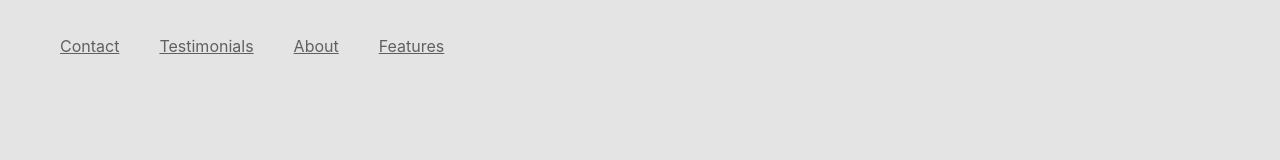
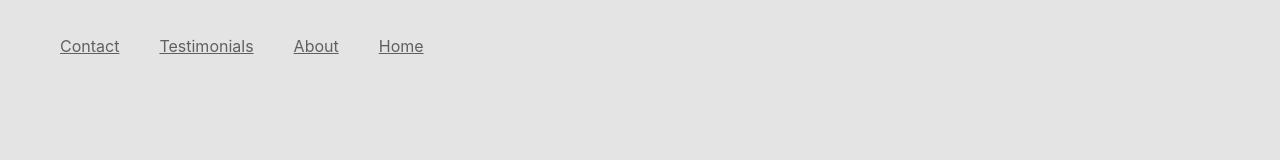
Before and after one commit to KevTheeDev/Capstone-Apparel, a React (Create React App) app in the folder thee_apparel/: page / in a window 1280 px wide. Shown: the top 160 px of the page. Built offline with nearby package versions, Linux system fonts and the light colour scheme.

Commit message:
added a link to='/about'

```diff
--- a/thee_apparel/src/components/NavbarMenu.jsx
+++ b/thee_apparel/src/components/NavbarMenu.jsx
@@ -9,9 +9,9 @@
 
             <nav>
                 <ul>
-                    <li> <Link to=""> Features </Link> </li>
+                    <li> <Link to="/"> Home </Link> </li>
 
-                    <li> <Link to="/">About </Link></li>
+                    <li> <Link to="/About">About </Link></li>
 
                     <li> <Link to=""> Testimonials </Link></li>
 
```
